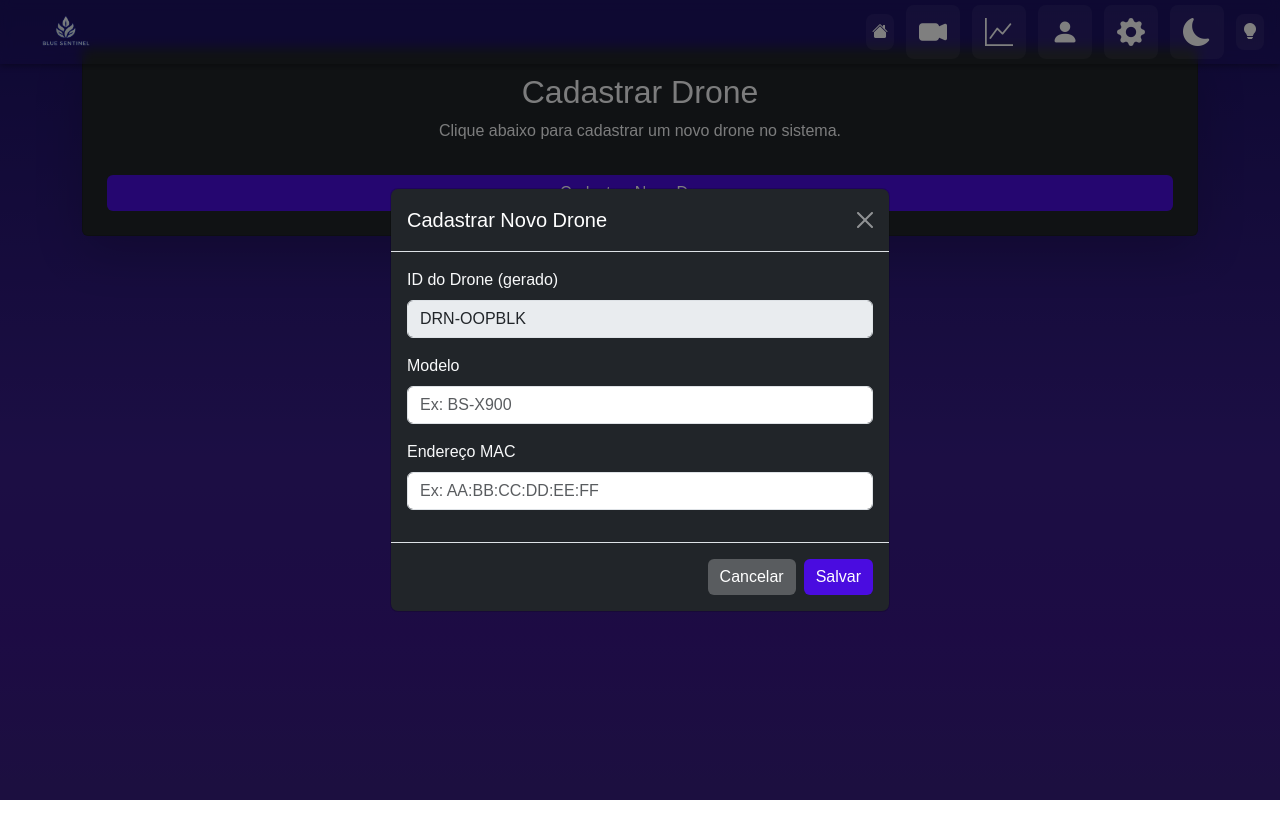
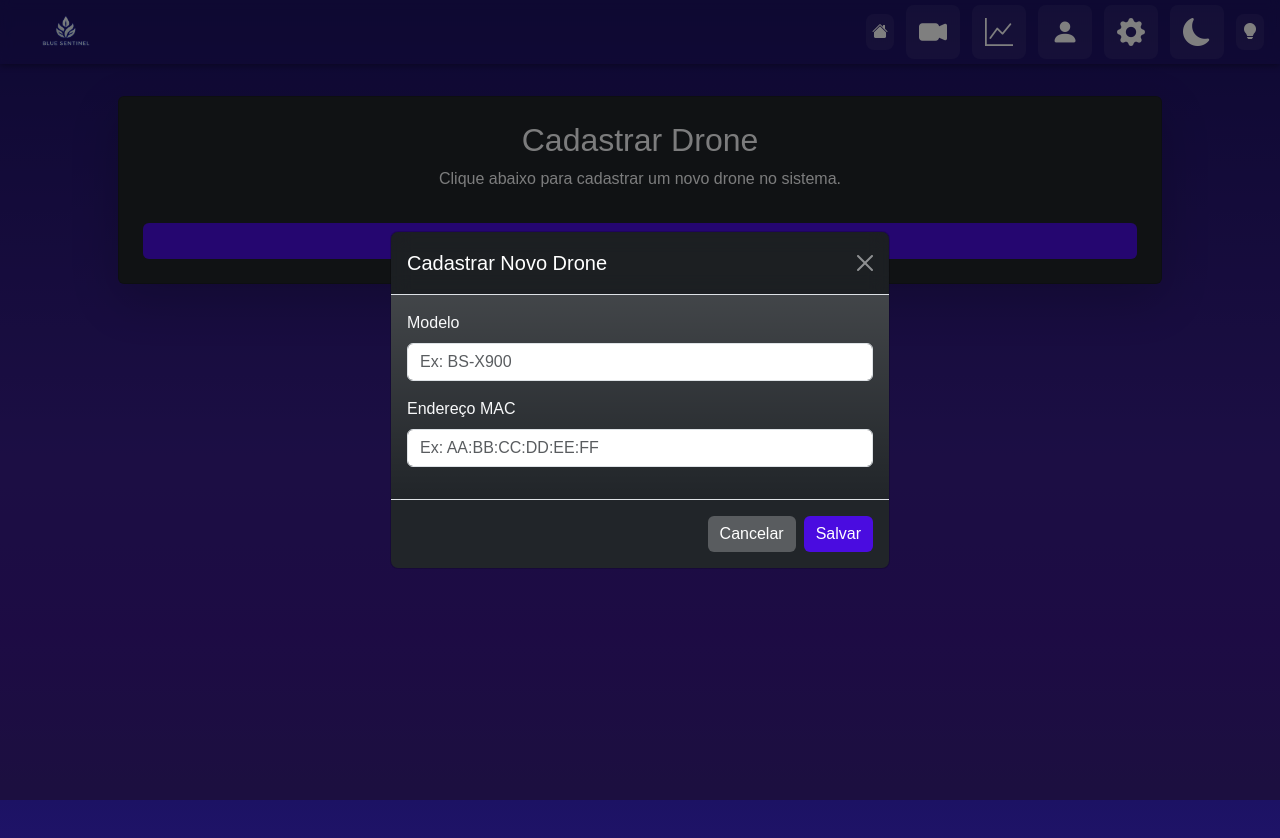
Before and after one commit to Matheus2306/BlueSentinelVite, a React (Vite) app: page /create-drones in a window 1280 px wide. Both pictures are taken after a click on the button "Cadastrar Novo Drone". Shown: the top 838 px of the page. Before the commit the page ends 800 px from the top, so only its background shows below. Built offline with nearby package versions, Linux system fonts and the light colour scheme.

Commit message:
feat: refactor user fetching in CreateDrones and enhance Header for admin role checks

```diff
--- a/src/App.css
+++ b/src/App.css
@@ -829,9 +829,9 @@ h5 {
 }
 
 #create-drone-card.card {
-  width: 760px;
-  max-width: 95%;
-  background: #3f3f3f;
+  /* width: 760px; */
+  /* max-width: 95%; */
+  background: #382d2d;
   padding: 24px;
   border-radius: 12px;
   box-shadow: 0 10px 30px rgba(15, 23, 42, 0.08);
--- a/src/components/Header.jsx
+++ b/src/components/Header.jsx
@@ -13,25 +13,32 @@ const Header = () => {
   const [user, setUser] = useState(null);
   const [loadingUser, setLoadingUser] = useState(false);
 
+  // token vem de um módulo externo e não dispara re-renders; suprimir regra de dependências
+  // eslint-disable-next-line react-hooks/exhaustive-deps
   useEffect(() => {
     if (!token) {
       setUser(null);
       return;
     }
-    // Fetch user info if token is set
-    try {
-      setLoadingUser(true);
 
+    let mounted = true;
+    setLoadingUser(true);
 
-      fetchUser().then((userData) => {
-          setUser(userData.nome);
-        });
-    } catch (e) {
-      console.error("Failed to fetch user info", e);
-    } finally {
-      setLoadingUser(false);
-    }
-  }, [token]);
+    (async () => {
+      try {
+        const userData = await fetchUser();
+        if (mounted) setUser(userData);
+      } catch (e) {
+        console.error("Failed to fetch user info", e);
+      } finally {
+        if (mounted) setLoadingUser(false);
+      }
+    })();
+
+    return () => {
+      mounted = false;
+    };
+  }, []);
 
   // Track theme mode locally so we can switch the icon when theme changes
   const [mode, setMode] = useState(() => {
@@ -110,7 +117,7 @@ const Header = () => {
               <span>Carregando...</span>
             ) : (
               <>
-                <span>{user}</span>
+                <span>{user?.nome}</span>
                 <button
                   className="icon-btn"
                   aria-label="Logout"
@@ -169,6 +176,17 @@ const Header = () => {
         >
           <i className="bi bi-lightbulb-fill" aria-hidden="true"></i>
         </button>
+        {token &&
+          user &&
+          ["admin@admin", "admin2@admin"].includes(user.email) && (
+            <button
+              className="icon-btn"
+              aria-label={t("CreateDrones")}
+              onClick={() => navigate("/create-drones")}
+            >
+              <i className="bi bi-plus-circle" aria-hidden="true"></i>
+            </button>
+          )}
       </nav>
     </header>
   );
--- a/src/pages/CreateDrones.jsx
+++ b/src/pages/CreateDrones.jsx
@@ -6,7 +6,6 @@ import { fetchUser } from "../js/user";
 
 const CreateDrones = () => {
   // --- Proteção Admin ---
-
 
   const [isOpen, setIsOpen] = useState(false);
   const [droneId, setDroneId] = useState("");
@@ -22,7 +21,7 @@ const CreateDrones = () => {
     try {
       fetchUser().then((userData) => {
         setRole(userData.roles);
-            console.log(role)
+        console.log(role);
       });
     } catch (e) {
       console.error("Failed to fetch user info", e);
@@ -53,11 +52,15 @@ const CreateDrones = () => {
 
   return (
     <>
-    {role.includes("Admin") && <Navigate to="/" replace={true} />}
+      {role.includes("admin02@admin") && <Navigate to="/" replace={true} />}
       <Header />
 
       {/* Página */}
-      <div className={`container py-5 ${isOpen ? "modal-open-custom" : ""}`}>
+      <div
+        className={`container p-5 my-5 align-items-center${
+          isOpen ? "modal-open-custom" : ""
+        }`}
+      >
         <div className="card bg-dark text-light text-center p-4 shadow-lg">
           <h2 className="mb-2">Cadastrar Drone</h2>
           <p>Clique abaixo para cadastrar um novo drone no sistema.</p>
@@ -81,7 +84,7 @@ const CreateDrones = () => {
                 className="modal-content bg-dark text-light"
                 onClick={(e) => e.stopPropagation()}
               >
-                <div className="modal-header">
+                <div className="modal-header bg-gradient-dark">
                   <h5 className="modal-title">Cadastrar Novo Drone</h5>
                   <button
                     className="btn-close btn-close-white"
@@ -89,17 +92,7 @@ const CreateDrones = () => {
                   ></button>
                 </div>
 
-                <div className="modal-body">
-                  <div className="mb-3">
-                    <label className="form-label">ID do Drone (gerado)</label>
-                    <input
-                      type="text"
-                      className="form-control"
-                      value={droneId}
-                      disabled
-                    />
-                  </div>
-
+                <div className="modal-body bg-gradient">
                   <div className="mb-3">
                     <label className="form-label">Modelo</label>
                     <input
@@ -131,10 +124,7 @@ const CreateDrones = () => {
                   >
                     Cancelar
                   </button>
-                  <button
-                    className="btn btn-primary"
-                    onClick={handleSave}
-                  >
+                  <button className="btn btn-primary" onClick={handleSave}>
                     Salvar
                   </button>
                 </div>
```
Lines whose indentation alone changed are shown as unchanged.
